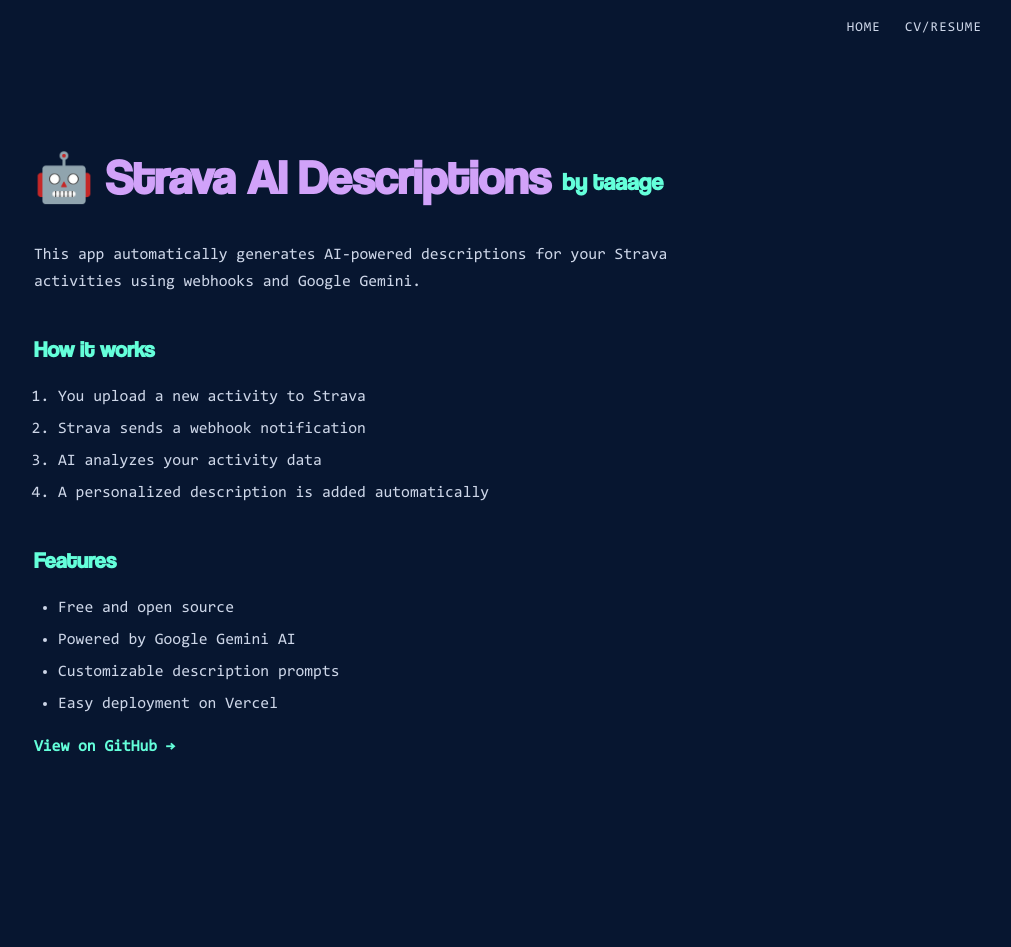
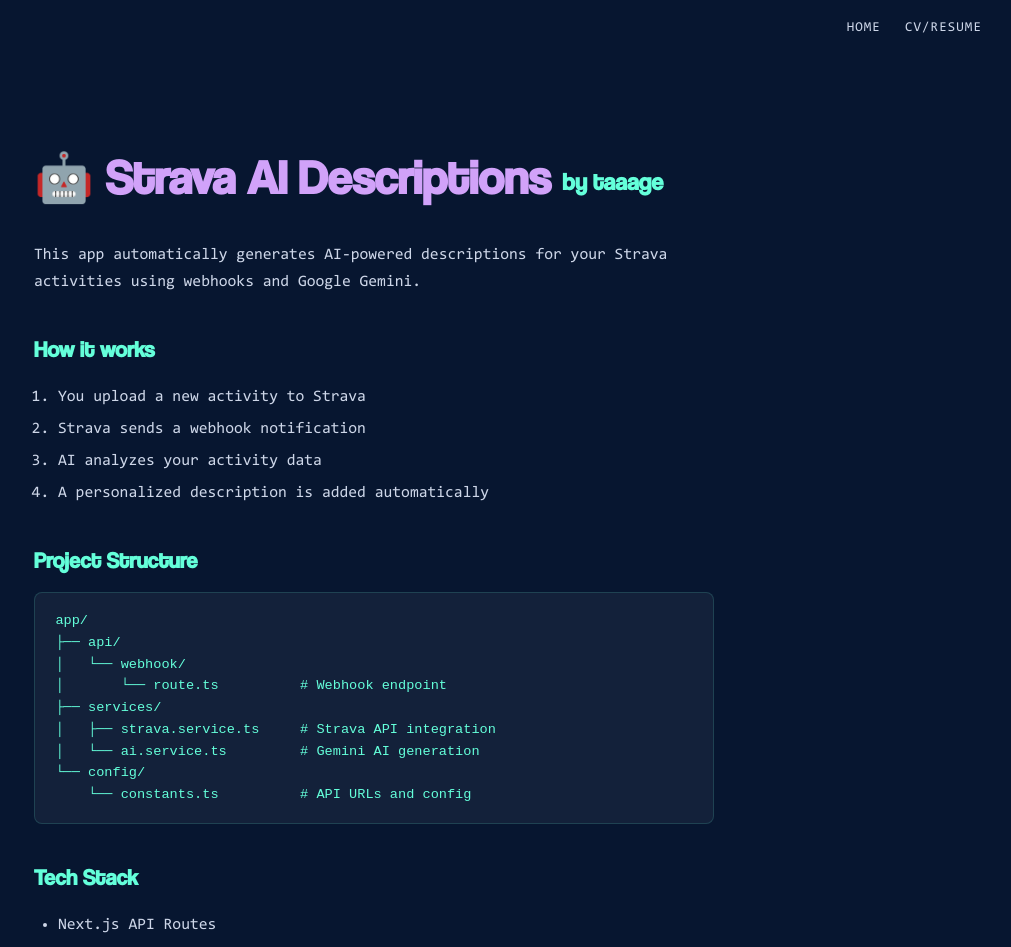
Before and after one commit to taaage/portfolio-client, a React (Vite) app: page /strava in a window 1280 px wide. Shown: the top 947 px of the page, without its empty margins (266-1277 px from the left). Before the commit the page ends 849 px from the top, so only its background shows below. Built offline with nearby package versions, Linux system fonts and the light colour scheme; no server answers.

Commit message:
update Hero component text and styling; add Strava project structure and features

```diff
--- a/src/components/Hero/Hero.css
+++ b/src/components/Hero/Hero.css
@@ -62,6 +62,8 @@
   font-size: clamp(1rem, 1.4vw, 1.1rem);
   line-height: 1.7;
   color: #cdd6e8;
+  text-align: justify;
+  display: block;
 }
 
 .hero-line:nth-child(5) p {
--- a/src/components/Hero/Hero.tsx
+++ b/src/components/Hero/Hero.tsx
@@ -25,18 +25,8 @@
     { text: "Tigge Nilsson." },
     { text: "I build things for the web." },
     {
-      text: " I'm a software engineer specializing in React, crafting thoughtful user interfaces and resilient front-end systems. I care about accessibility, performance, and clear UX, and I enjoy collaborating across product and design to ship meaningful experiences. Right now I'm focused on building human-friendly products at ",
+      text: " I'm a software engineer specializing in React, crafting thoughtful user interfaces and resilient front-end systems. I care about accessibility, performance, and clear UX, and I enjoy collaborating across product and design to ship meaningful experiences. See small projects below! Enjoy!",
       noBreak: true,
-      children: (
-        <a
-          className="hero-link green-color"
-          href="https://www.ericsson.com/"
-          target="_blank"
-          rel="noreferrer"
-        >
-          Ericsson.
-        </a>
-      ),
     },
   ];
 
--- a/src/components/Strava/Strava.css
+++ b/src/components/Strava/Strava.css
@@ -45,3 +45,14 @@
 .strava-page a:hover {
   text-decoration: underline;
 }
+
+.strava-tree {
+  background: rgba(255, 255, 255, 0.05);
+  border: 1px solid rgba(100, 255, 218, 0.15);
+  border-radius: 8px;
+  padding: 1.25em 1.5em;
+  font-size: 0.85rem;
+  line-height: 1.6;
+  overflow-x: auto;
+  color: #64ffda;
+}
--- a/src/components/Strava/Strava.tsx
+++ b/src/components/Strava/Strava.tsx
@@ -17,12 +17,23 @@
         <li>A personalized description is added automatically</li>
       </ol>
 
-      <h2>Features</h2>
+      <h2>Project Structure</h2>
+      <pre className="strava-tree">{`app/
+├── api/
+│   └── webhook/
+│       └── route.ts          # Webhook endpoint
+├── services/
+│   ├── strava.service.ts     # Strava API integration
+│   └── ai.service.ts         # Gemini AI generation
+└── config/
+    └── constants.ts          # API URLs and config`}</pre>
+
+      <h2>Tech Stack</h2>
       <ul>
-        <li>Free and open source</li>
-        <li>Powered by Google Gemini AI</li>
-        <li>Customizable description prompts</li>
-        <li>Easy deployment on Vercel</li>
+        <li>Next.js API Routes</li>
+        <li>Google Gemini AI</li>
+        <li>Strava API</li>
+        <li>Vercel</li>
       </ul>
 
       <p>
```
